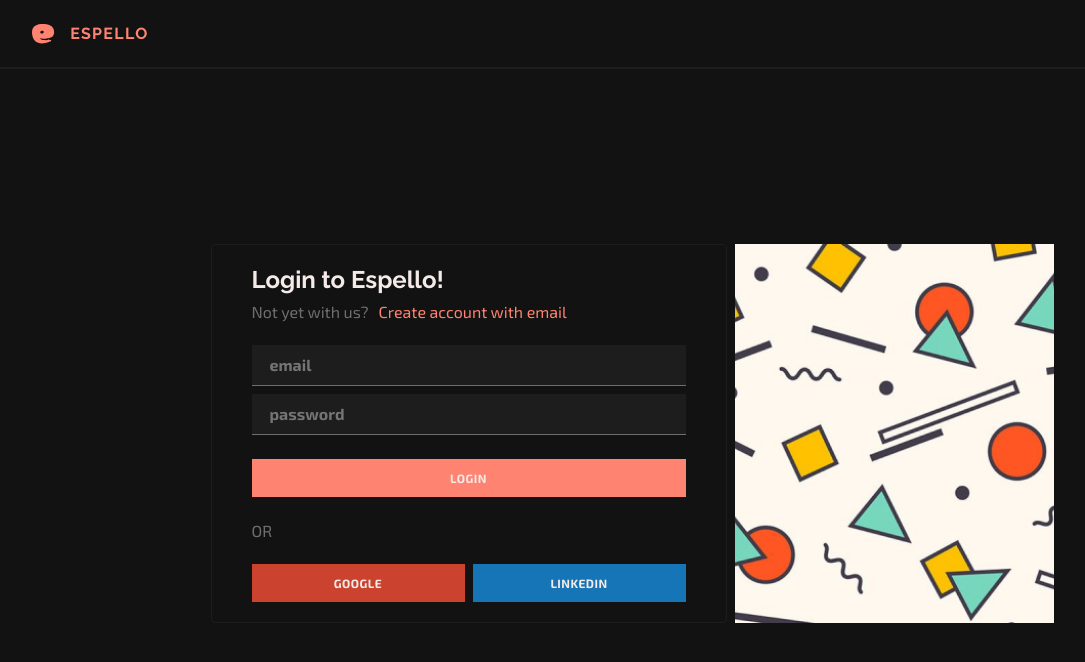
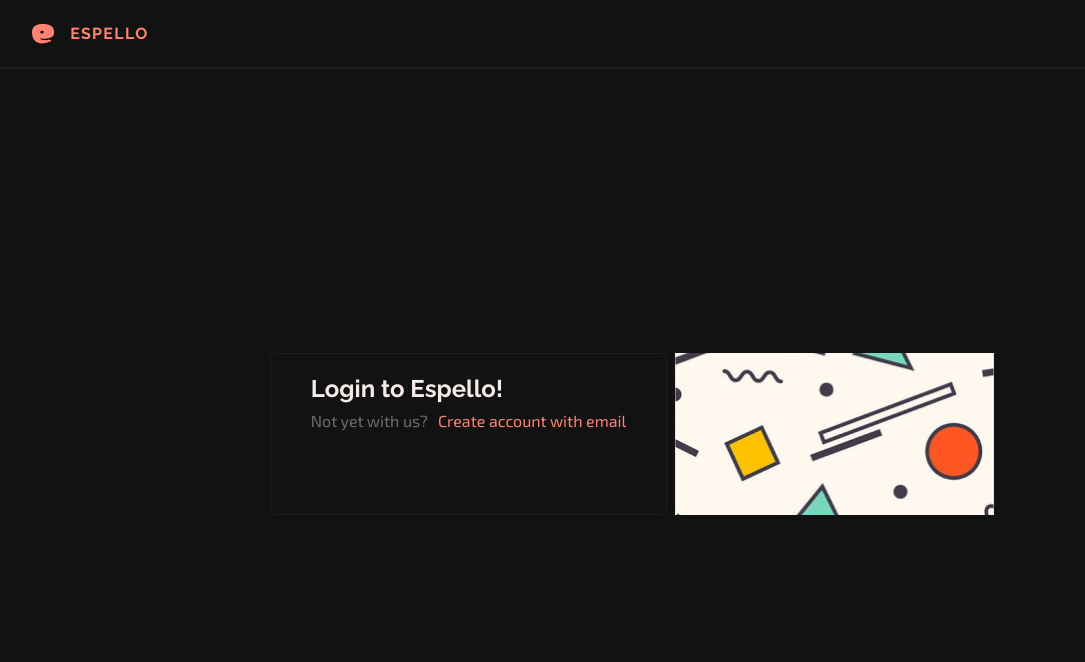
Before and after one commit to Kanespello/espello-frontend, a React (Create React App) app in the folder espello-web/: page /login in a window 1280 px wide. Shown: the top 662 px of the page, without its empty margins (8-1093 px from the left). Built offline with nearby package versions, Linux system fonts and the light colour scheme.

Commit message:
adding google

```diff
--- a/espello-web/src/components/Login/index.css
+++ b/espello-web/src/components/Login/index.css
@@ -88,7 +88,6 @@
 }
 
 .user-login-container-inner-left-content-fields-email,
-.user-login-container-inner-left-content-fields-otp,
 .user-login-container-inner-left-content-fields-password {
     display: flex;
     align-items: center;
@@ -98,7 +97,6 @@
 }
 
 .user-login-container-inner-left-content-fields-email-input,
-.user-login-container-inner-left-content-fields-otp-input,
 .user-login-container-inner-left-content-fields-password-input {
     display: flex;
     justify-content: center;
@@ -109,7 +107,6 @@
 }
 
 .user-login-container-inner-left-content-fields-email-input-content,
-.user-login-container-inner-left-content-fields-otp-input-content,
 .user-login-container-inner-left-content-fields-password-input-content {
     color: var(--Grey, #6E6E6E);
     font-family: "Exo 2";
@@ -124,7 +121,7 @@
 
 .user-login-container-inner-left-content-secondary-buttons {
     display: flex;
-    align-items: flex-start;
+    align-items: stretch;
     gap: 8px;
     align-self: stretch;
 }
--- a/espello-web/src/components/Login/index.tsx
+++ b/espello-web/src/components/Login/index.tsx
@@ -1,7 +1,7 @@
 import React, { useState } from 'react';
 import Header from "../Header";
 import './index.css';
-import { GoogleOAuthProvider, useGoogleLogin } from '@react-oauth/google';
+import { CredentialResponse, GoogleLogin, GoogleOAuthProvider, useGoogleLogin } from '@react-oauth/google';
 import { SERVICE_URL_PYTHON } from '../../util/AppConstants';
 
 
@@ -38,7 +38,7 @@
                             <div className="user-login-container-inner-left-content-heading2-2" onClick={onCreateAccountClick}>Create account with email</div>
                         </div>
                     </div>
-                    <div className="user-login-container-inner-left-content-fields">
+                    {/* <div className="user-login-container-inner-left-content-fields">
                         <div className="user-login-container-inner-left-content-fields-email">
                             <div className="user-login-container-inner-left-content-fields-email-input">
                                 <input className="user-login-container-inner-left-content-fields-email-input-content" placeholder="email"></input>
@@ -51,12 +51,12 @@
                         </div>
                     </div>
                     <div className="user-login-container-inner-left-content-primary-button">Login</div>
-                    <div className="user-login-container-inner-left-content-or">OR</div>
+                    <div className="user-login-container-inner-left-content-or">OR</div> */}
                     <div className="user-login-container-inner-left-content-secondary-buttons">
-                        <GoogleOAuthProvider clientId="801004123541-36191n2fjoahivhmoa4fmapddhv0uh2k.apps.googleusercontent.com">
+                        <GoogleOAuthProvider clientId="237607592442-qeh39j2ubfo9o6nc4mu8dd61a7tk57qq.apps.googleusercontent.com">
                             <GoogleComponent />
                         </GoogleOAuthProvider>
-                        <div className="user-login-container-inner-left-content-secondary-buttons-linkedin">Linkedin</div>
+                        {/* <div className="user-login-container-inner-left-content-secondary-buttons-linkedin">Linkedin</div> */}
                     </div>
                 </div>
             </div>
@@ -86,11 +86,6 @@
                                 <input className="user-login-container-inner-left-content-fields-email-input-content" placeholder="email"></input>
                             </div>
                         </div>
-                        <div className="user-login-container-inner-left-content-fields-otp">
-                            <div className="user-login-container-inner-left-content-fields-otp-input">
-                                <input className="user-login-container-inner-left-content-fields-otp-input-content" placeholder="enter OTP sent on email"></input>
-                            </div>
-                        </div>
                         <div className="user-login-container-inner-left-content-fields-password">
                             <div className="user-login-container-inner-left-content-fields-password-input">
                                 <input className="user-login-container-inner-left-content-fields-password-input-content" placeholder="password"></input>
@@ -102,7 +97,7 @@
                             </div>
                         </div>
                     </div>
-                    <div className="user-login-container-inner-left-content-primary-button">Login</div>
+                    <div className="user-login-container-inner-left-content-primary-button">Create account</div>
                 </div>
             </div>
             <div className="user-login-container-inner-right"></div>
@@ -111,44 +106,38 @@
 }
 const GoogleComponent = () => {
 
-    const googleLogin = useGoogleLogin({
-        onSuccess: async (tokenResponse) => {
-
-            const credential = (tokenResponse as any).access_token;
-
-            if (!credential) {
-                console.error('Credential is undefined');
-                return;
-            }
-
+    const handleSuccessResponse = async (response : CredentialResponse) => {
+        // Handle successful authentication response
+        const token = response.credential;
         try {
-                const result = await fetch(`${SERVICE_URL_PYTHON}/verify_google_token`, {
+          const res = await fetch(SERVICE_URL_PYTHON+'/verify_google_token', {
             method: 'POST',
             headers: {
               'Content-Type': 'application/x-www-form-urlencoded'
             },
-                    body: new URLSearchParams({
-                        credential: credential  // Use 'credential' to match your Python code
-                    }).toString(),
+            body: `credential=${token}`
           });
+          // Handle the response from your server
+          console.log(await res.json());
+        } catch (error) {
+          console.error('Error verifying token:', error);
+        }
+      };
 
-                if (!result.ok) {
-                    throw new Error(`HTTP error! Status: ${result.status}`);
-                }
+      const handleErrorResponse = () => {
+        // Handle authentication error
+        console.error('Error during Google authentication:');
+      };
 
-                const data = await result.json();
-                console.log('Backend response:', data);
-            } catch (error) {
-                console.error('Error:', error);
-            }
-        },
-        onError: (errorResponse) => {
-            console.error('Login failed:', errorResponse);
-        },
-    });
 
     return (
-        <div className="user-login-container-inner-left-content-secondary-buttons-google" onClick={() => googleLogin()}>Google</div>
+        // <div className="user-login-container-inner-left-content-secondary-buttons-google">
+        <GoogleLogin
+            onSuccess={handleSuccessResponse}
+            onError={handleErrorResponse}
+            width={320}
+      />
+    //   </div>
     );
 };
 
```
Also changed, not shown: espello-web/src/App.tsx (+6 -7 lines). Lines whose indentation alone changed are shown as unchanged.
